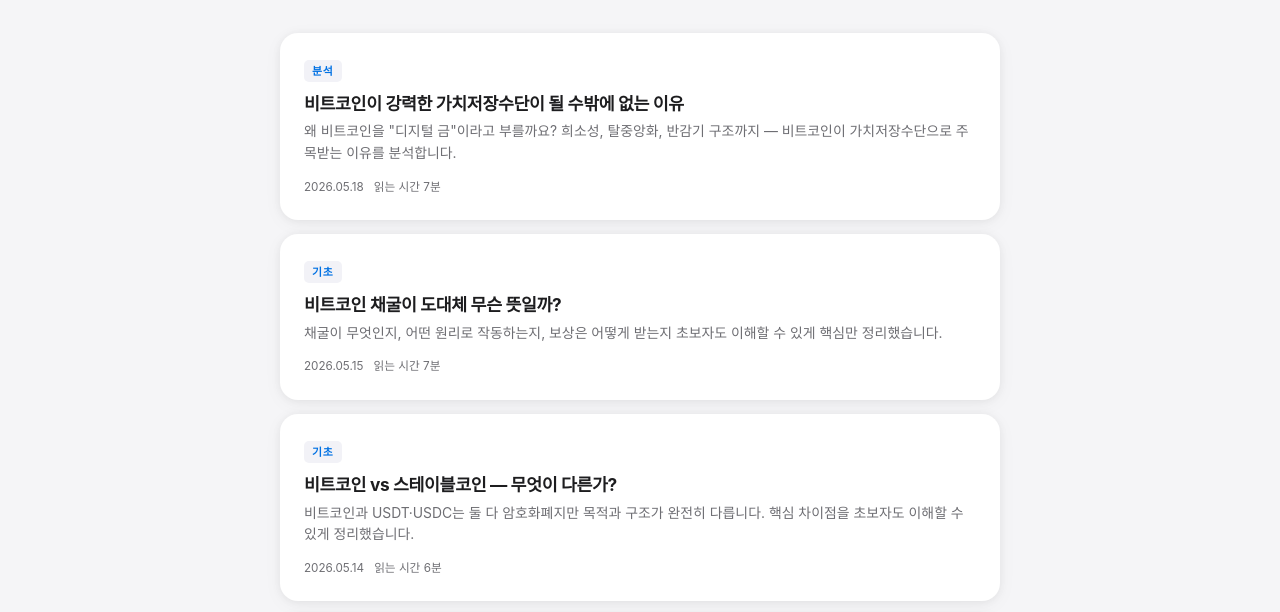
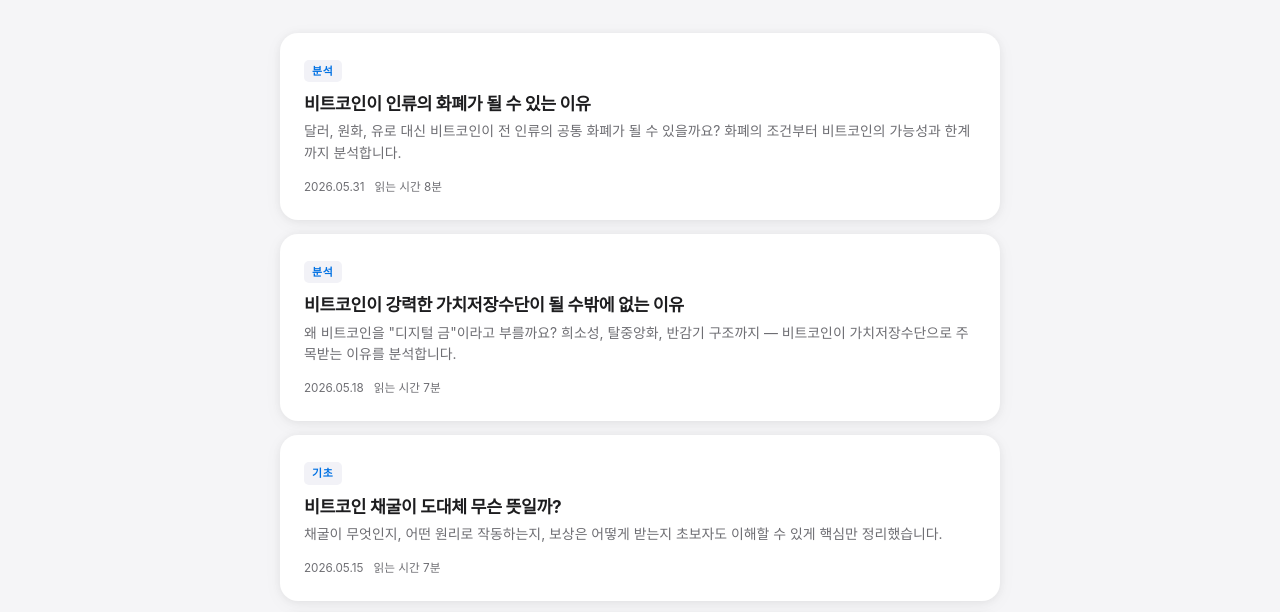
Before and after one commit to worklikeplaying/btc-calculator, a plain HTML site: page blog/index.html in a window 1280 px wide. Shown: the part 170-782 px from the top of the page. Drawn offline with Linux system fonts and the light colour scheme.

Commit message:
Update index.html

```diff
--- a/blog/index.html
+++ b/blog/index.html
@@ -5,6 +5,7 @@
   <meta name="viewport" content="width=device-width, initial-scale=1.0" />
   <title>블로그 — 비트코인 계산기</title>
   <meta name="description" content="비트코인, 김치 프리미엄, 암호화폐 투자에 관한 정보와 분석을 제공합니다." />
+  <link rel="canonical" href="https://www.btcpre.com/blog/" />
   <link rel="stylesheet" href="../assets/style.css" />
   <script>
     (function () {
@@ -29,6 +30,16 @@
     <div class="blog-grid">
 
       <!-- 포스트 최신 -->
+      <a class="blog-card" href="post.html?id=bitcoin-future-currency">
+        <span class="blog-tag">분석</span>
+        <div class="blog-card-title">비트코인이 인류의 화폐가 될 수 있는 이유</div>
+        <div class="blog-card-excerpt">달러, 원화, 유로 대신 비트코인이 전 인류의 공통 화폐가 될 수 있을까요? 화폐의 조건부터 비트코인의 가능성과 한계까지 분석합니다.</div>
+        <div class="blog-card-meta">
+          <span>2026.05.31</span>
+          <span>읽는 시간 8분</span>
+        </div>
+      </a>
+
       <a class="blog-card" href="post.html?id=bitcoin-store-of-value">
         <span class="blog-tag">분석</span>
         <div class="blog-card-title">비트코인이 강력한 가치저장수단이 될 수밖에 없는 이유</div>
```
